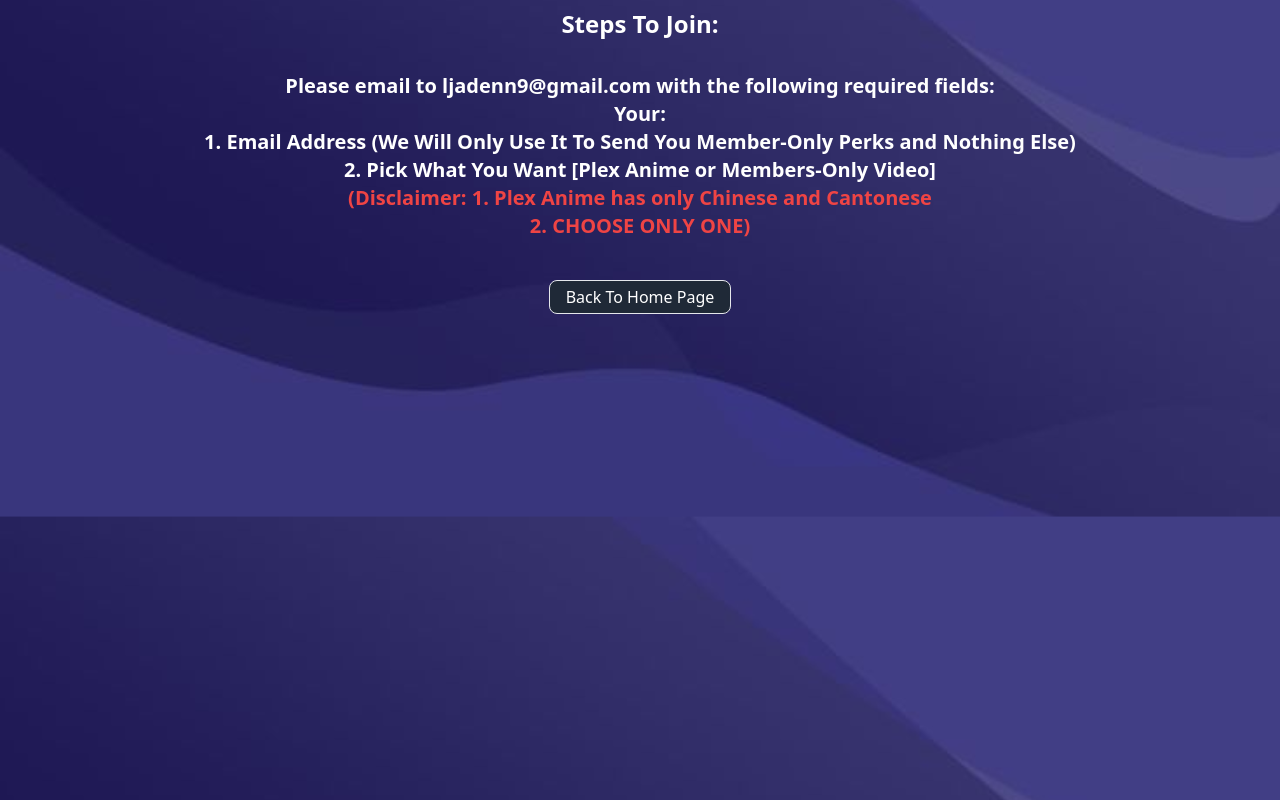
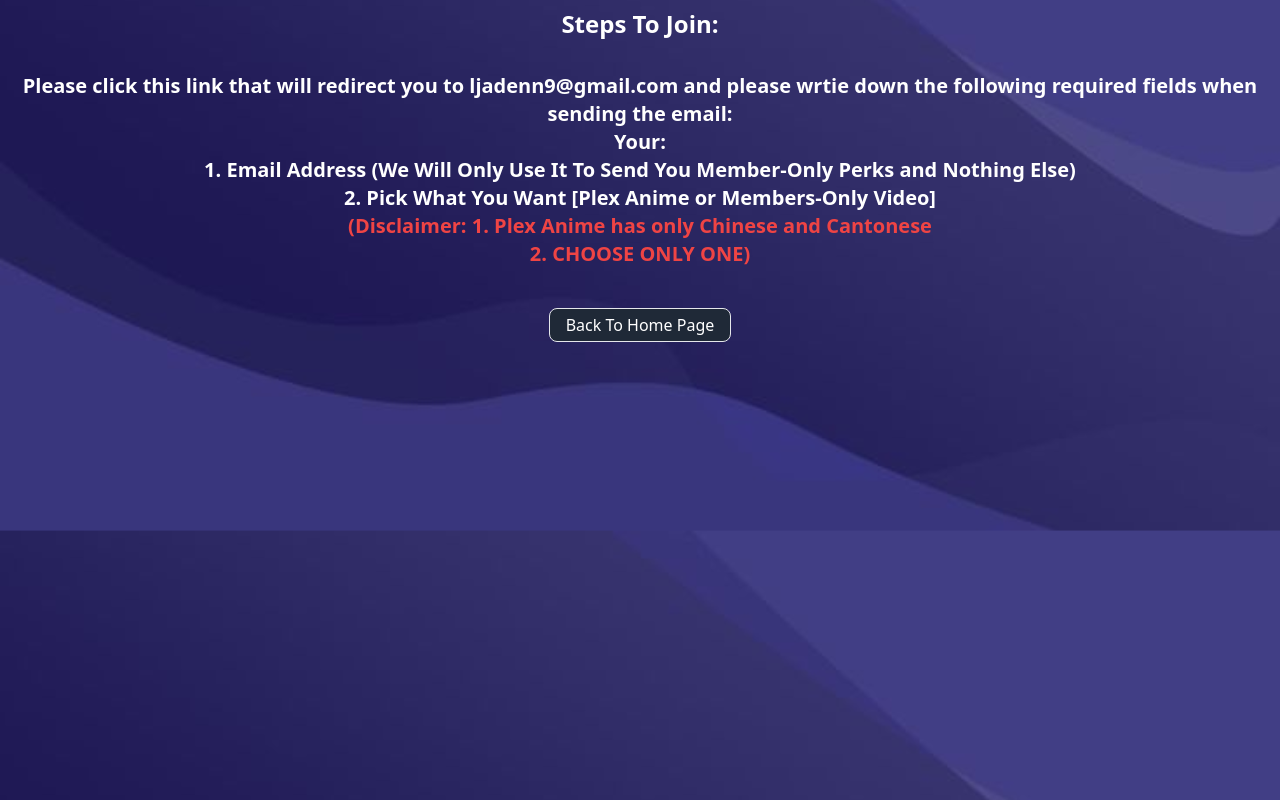
Before and after one commit to hackerforsomereason/nulliweb, a plain HTML site: page member.html in a window 1280 px wide. Drawn offline with nearby package versions, Linux system fonts and the light colour scheme.

Commit message:
Changed <p> tag

```diff
--- a/member.html
+++ b/member.html
@@ -9,7 +9,7 @@
 <body class="text-center text-white">
     <h1 class="font-bold mt-2 mb-4 text-2xl">Steps To Join:</h1>
     <div class="mt-8 font-semibold text-xl">
-        <p>Please email to ljadenn9@gmail.com with the following required fields:</p>
+        <p>Please click <a href="mailto:ljadenn9@gmail.com"> this link</a> that will redirect you to ljadenn9@gmail.com and please wrtie down the following required fields when sending the email:</p>
         <p>Your:<br>
           1. Email Address (We Will Only Use It To Send You Member-Only Perks and Nothing Else)<br>
           2. Pick What You Want [Plex Anime or Members-Only Video] <br>
```
